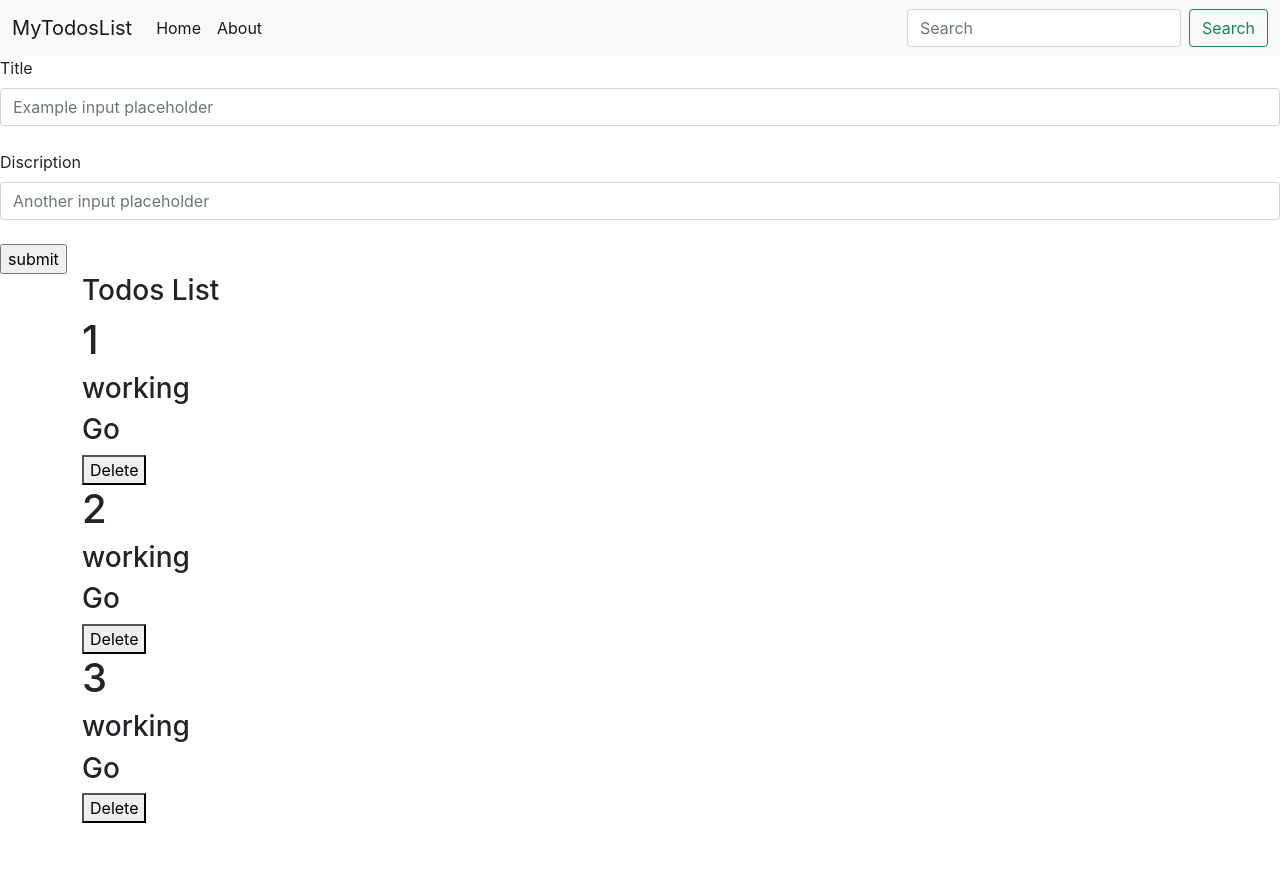
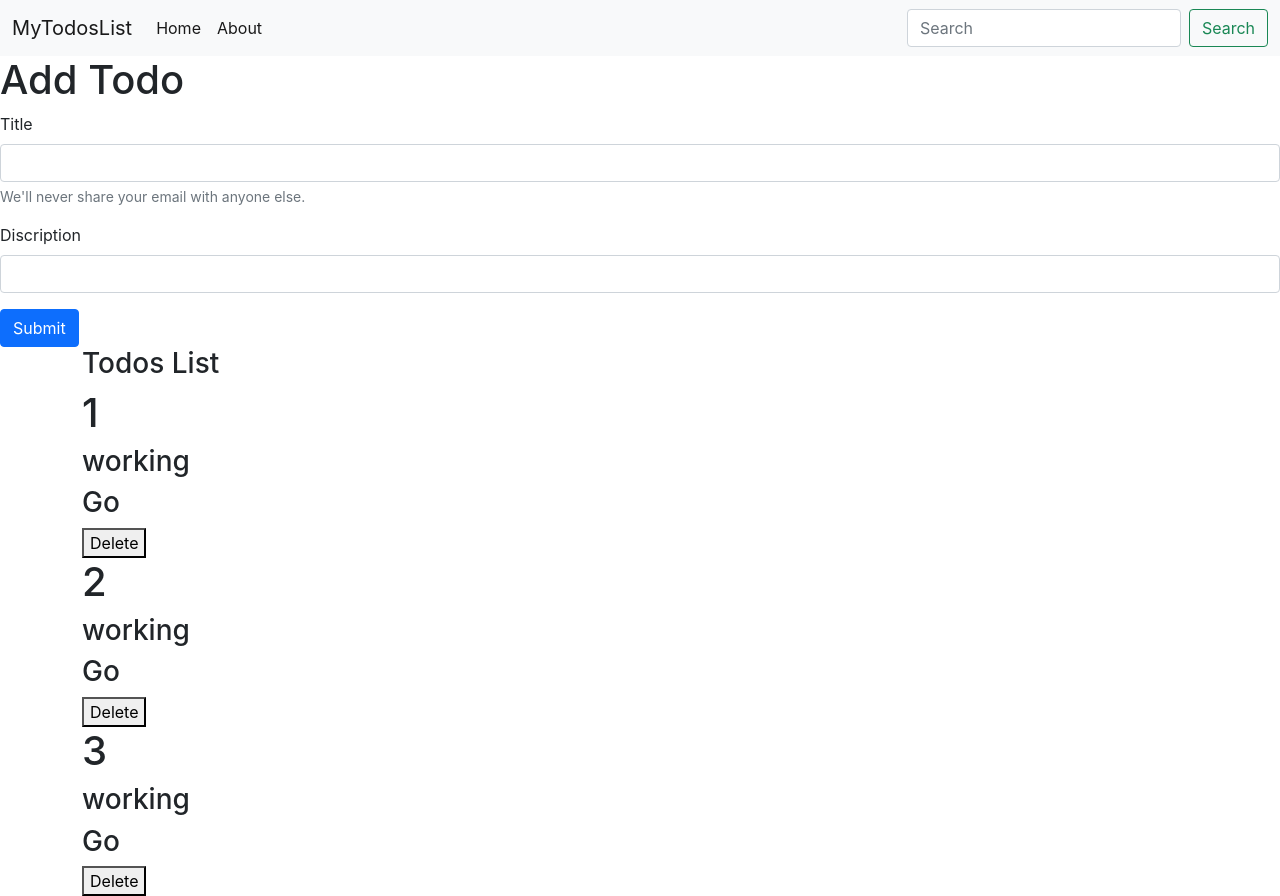
Before and after one commit to nikhilkotiya/Todo-app-using-React, a React (Create React App) app: page / in a window 1280 px wide. Before the commit the page ends 823 px from the top, so only its background shows below. Built offline with nearby package versions, Linux system fonts and the light colour scheme.

Commit message:
first commit

```diff
--- a/src/App.js
+++ b/src/App.js
@@ -2,7 +2,7 @@ import './App.css';
 import Header from './My_components/Header'
 import Todo from './My_components/Todo'
 import React, { useState } from 'react';
-import Add from './My_components/add'
+import {AddTodo} from './My_components/add'
 function App() {
   const onDelete=(todo)=>{
     console.log("I am on delete",todo)
@@ -30,7 +30,7 @@ function App() {
     return (
     <>
   <Header title="MyTodosList" />
-  <Add/>
+  <AddTodo/>
   <Todo todos={todos}  onDelete={onDelete}/>
   </>
   );
--- a/src/My_components/Todo.js
+++ b/src/My_components/Todo.js
@@ -10,7 +10,6 @@ export default function Todo(props) {
             return <Todo_item todo={todo} key={todo.sno} onDelete={props.onDelete}/>
             })
             }
-
         </div>
     )
 }
--- a/src/My_components/add.js
+++ b/src/My_components/add.js
@@ -1,13 +1,28 @@
-import React from 'react'
+import React, { useState } from 'react';
 
-export default function add() {
+
+export const AddTodo=(props)=> {
+    const[title,setTitle] =useState("")
+    const [desc, setDesc] = useState("")
+    const submit=(e)=>{
+        e.preventDefault();
+
+    }
     return (
-    <>
-    <label for="formGroupExampleInput" class="form-label">Title</label>
-    <input type="text" class="form-control" id="formGroupExampleInput" placeholder="Example input placeholder"/> <br/>
-    <label for="formGroupExampleInput2" class="form-label">Discription</label>
-    <input type="text" class="form-control" id="formGroupExampleInput2" placeholder="Another input placeholder"/><br />
-    <input type="submit" value="submit"/>
-    </>
+        <>
+        <h1>Add Todo</h1>
+        <form onSubmit={submit}>
+            <div className="mb-3">
+                <label for="exampleInputEmail1" className="form-label">Title</label>
+                <input type="text"value={title} onChange={(e)=>{setTitle(e.target.value)}} className="form-control" id="exampleInputEmail1" aria-describedby="emailHelp" />
+                <div id="emailHelp" className="form-text">We'll never share your email with anyone else.</div>
+            </div>
+            <div className="mb-3">
+                <label for="exampleInputPassword1"  className="form-label">Discription</label>
+                <input type="text" value={desc} className="form-control" required onChange={(e)=>{setDesc(e.target.value)}} id="exampleInputPassword1" />
+            </div>
+            <button type="submit" className="btn btn-primary">Submit</button>
+        </form>
+        </>
     )
 }
```
Also changed, not shown: src/My_components/Todo_item.js (line endings or trailing spaces).
